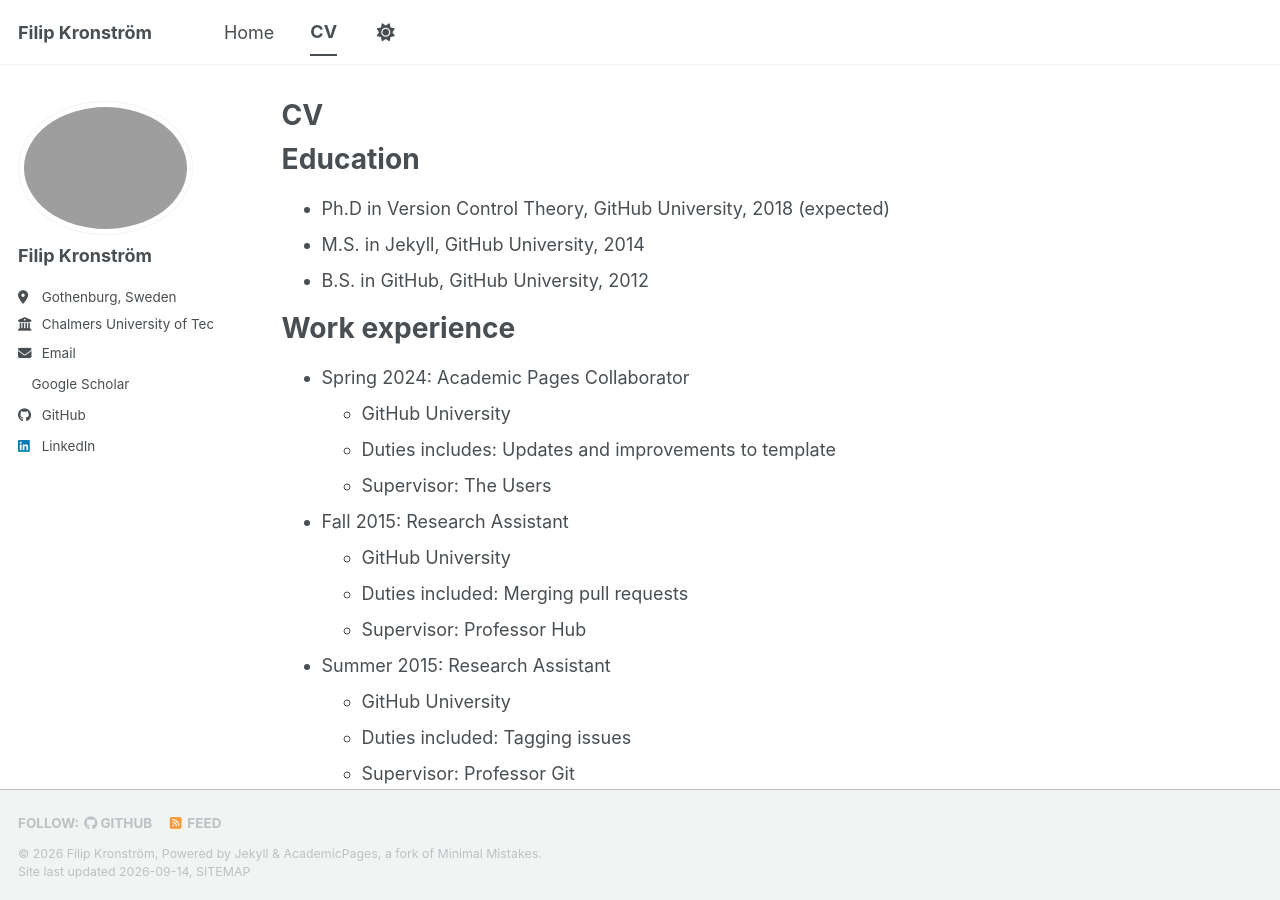
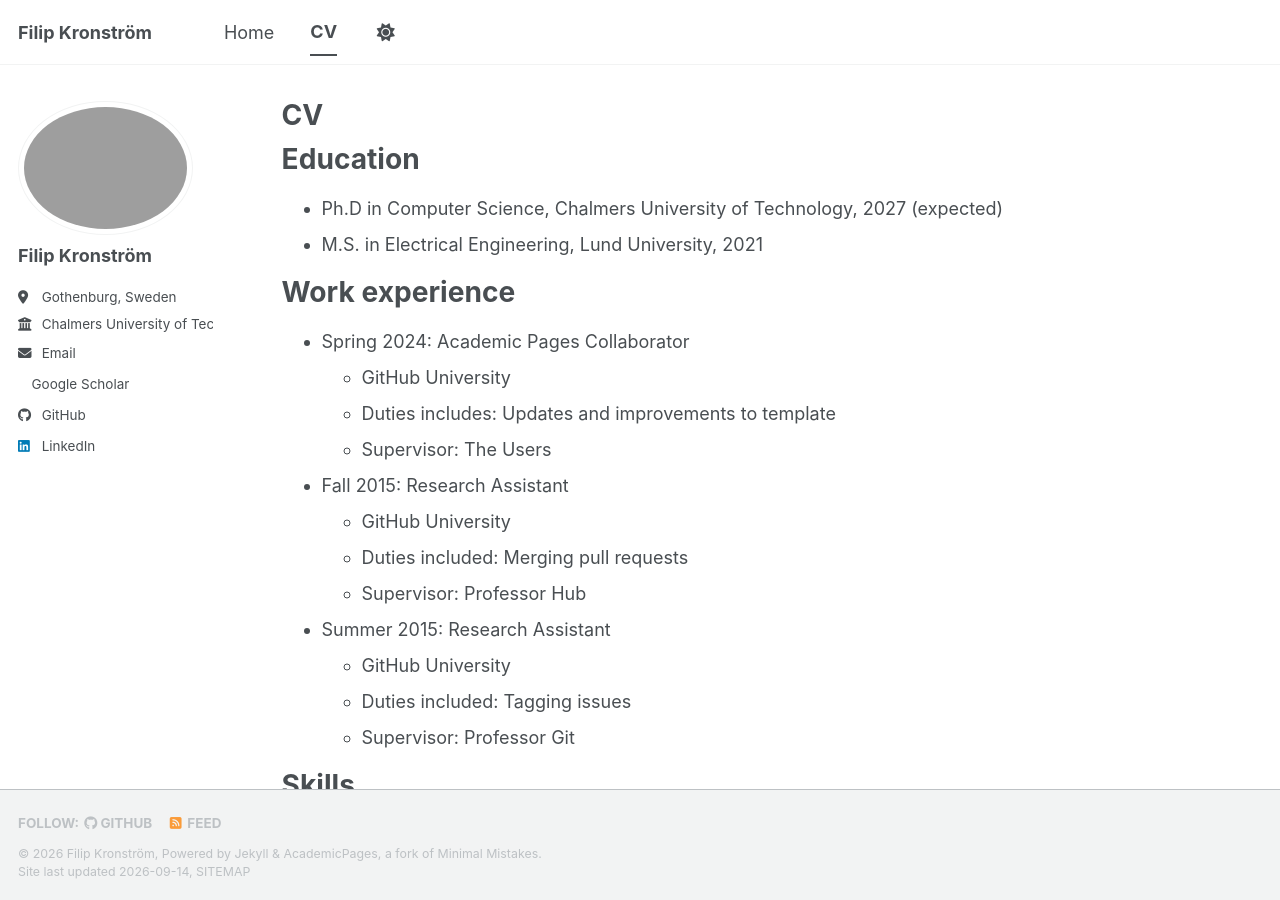
Before and after one commit to filipkro/filipkro.github.io, a Jekyll site: the page built from cv.md, in a window 1280 px wide and 900 px high. Built offline with Jekyll 4.4.1, drawn with Linux system fonts in a browser that asks for light colours; a style sheet for code colours, icons or effects is not loaded.

```diff
--- a/_pages/cv.md
+++ b/cv.md
@@ -11,9 +11,8 @@ redirect_from:
 
 Education
 ======
-* Ph.D in Version Control Theory, GitHub University, 2018 (expected)
-* M.S. in Jekyll, GitHub University, 2014
-* B.S. in GitHub, GitHub University, 2012
+* Ph.D in Computer Science, Chalmers University of Technology, 2027 (expected)
+* M.S. in Electrical Engineering, Lund University, 2021
 
 Work experience
 ======
```
